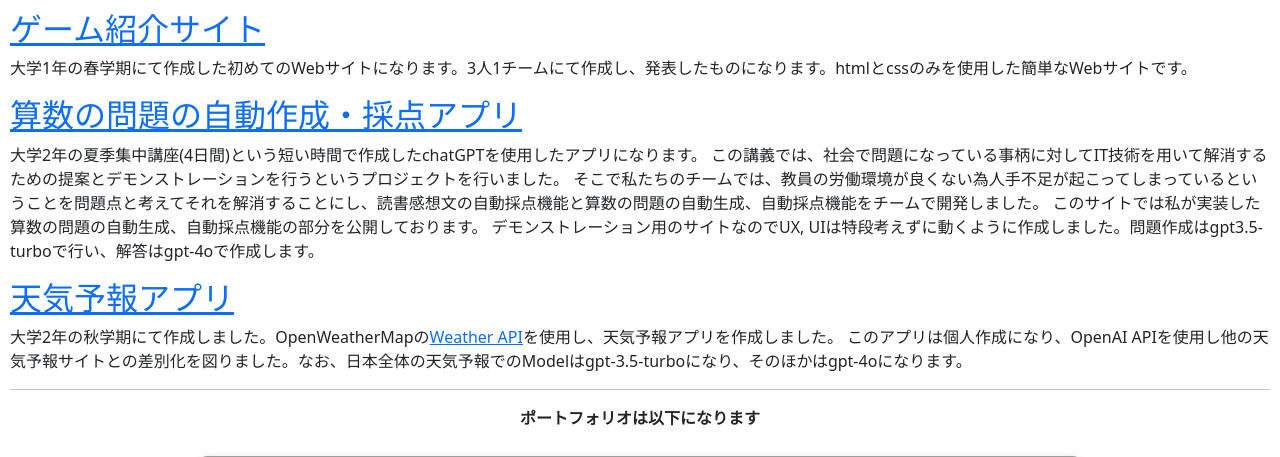
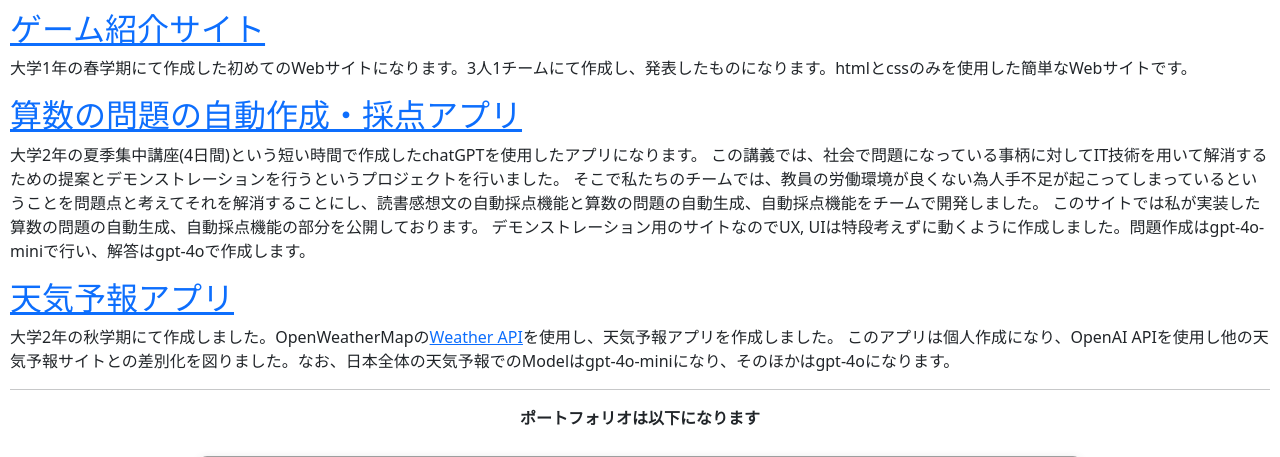
Before and after one commit to s1F102200794/created_web_servise, a Django app: page / in a window 1280 px wide. Shown: the part 72-529 px from the top of the page. Run offline with Django 5.2, Linux system fonts and the light colour scheme; the visitor is signed in with stand-in values (Sample User, id 1); grey boxes are pictures that could not be loaded.

Commit message:
Change the GPT model

```diff
--- a/accounts/templates/accounts/login.html
+++ b/accounts/templates/accounts/login.html
@@ -55,8 +55,6 @@
                         {% endfor %}
                         <input type="hidden" name="next" value="{{ next }}">
                         問い合わせは<a href="{% url 'accounts:contact_form' %}">こちら</a>から<br><br>
-                        <p style="text-align: center;" ><strong>メンテナンス情報</strong></p>
-                        <p>7月13日(土)~7月14日(日)は生成系AI関連でメンテナンスを行う為、一部のユーザーはログインが出来ません。<br>ログインが出来なかった場合は15日(月)以降にもう一度お試しください。</p>
 
                         <button type="submit" class="btn btn-warning w-100">ログイン</button>
                     </form>
--- a/chatGPT/views.py
+++ b/chatGPT/views.py
@@ -177,7 +177,7 @@ def chat_GPT_response_jap(api_key, latitude1, longitude1, latitude2, longitude2,
         weather_data_Kago = get_weather_info_gpt(api_key, latitude = latitude3, longitude = longitude3)
 
         response = client.chat.completions.create(
-            model="gpt-3.5-turbo",
+            model="gpt-4o-mini",
             #model = "gpt-4-turbo",
             messages=[
                 {
@@ -197,7 +197,7 @@ def chat_GPT_response_jap(api_key, latitude1, longitude1, latitude2, longitude2,
             weather_data_Kago = get_weather_info_gpt(api_key, latitude = latitude3, longitude = longitude3)
 
             response = client.chat.completions.create(
-                model="gpt-3.5-turbo",
+                model="gpt-4o-mini",
                 #model = "gpt-4-turbo",
                 messages=[
                     {
--- a/intern/templates/intern/index.html
+++ b/intern/templates/intern/index.html
@@ -30,7 +30,7 @@
                 この講義では、社会で問題になっている事柄に対してIT技術を用いて解消するための提案とデモンストレーションを行うというプロジェクトを行いました。
                 そこで私たちのチームでは、教員の労働環境が良くない為人手不足が起こってしまっているということを問題点と考えてそれを解消することにし、読書感想文の自動採点機能と算数の問題の自動生成、自動採点機能をチームで開発しました。
                 このサイトでは私が実装した算数の問題の自動生成、自動採点機能の部分を公開しております。
-                デモンストレーション用のサイトなのでUX, UIは特段考えずに動くように作成しました。問題作成はgpt3.5-turboで行い、解答はgpt-4oで作成します。<br>
+                デモンストレーション用のサイトなのでUX, UIは特段考えずに動くように作成しました。問題作成はgpt-4o-miniで行い、解答はgpt-4oで作成します。<br>
 
             </p>
 
@@ -38,7 +38,7 @@
             <p>
                 大学2年の秋学期にて作成しました。OpenWeatherMapの<a href="https://openweathermap.org/api">Weather
                     API</a>を使用し、天気予報アプリを作成しました。
-                このアプリは個人作成になり、OpenAI APIを使用し他の天気予報サイトとの差別化を図りました。なお、日本全体の天気予報でのModelはgpt-3.5-turboになり、そのほかはgpt-4oになります。
+                このアプリは個人作成になり、OpenAI APIを使用し他の天気予報サイトとの差別化を図りました。なお、日本全体の天気予報でのModelはgpt-4o-miniになり、そのほかはgpt-4oになります。
             </p>
             <hr>
             <p style="text-align: center;"><strong>ポートフォリオは以下になります</strong></p>
@@ -52,6 +52,7 @@
                 正しく表示されない方は<a href="https://www.canva.com/design/DAGIco5ln0Y/qXVjt25EAYwO2_oc68Bsew/edit?utm_content=DAGIco5ln0Y&utm_campaign=designshare&utm_medium=link2&utm_source=sharebutton">こちら</a>から
             </div>
             <hr>
+            <p>7月19日 変更<br>OpenAIのモデルをgpt-3.5-turboをgpt-4o-miniに変更しました。また、メンテナンス情報を削除しました。</p>
             <p>7月13日 変更<br>OpenAI APIのトークン数の上限に達してしまった際に別のAPIで無事に動くように変更しました。</p>
             <p>7月9日 変更<br>問い合わせメールを一部変更しました。また、天気のロゴが正しく条件分けが出来ていなかった点を修正しました。</p>
             <p>7月9日 変更<br>メンテナンス情報の追加, cssの崩れの修正, 問い合わせフォームでメールにログインユーザー名を含めるように修正しました。</p>
```
Also changed, not shown: mymath/views.py (+4 -4 lines).
